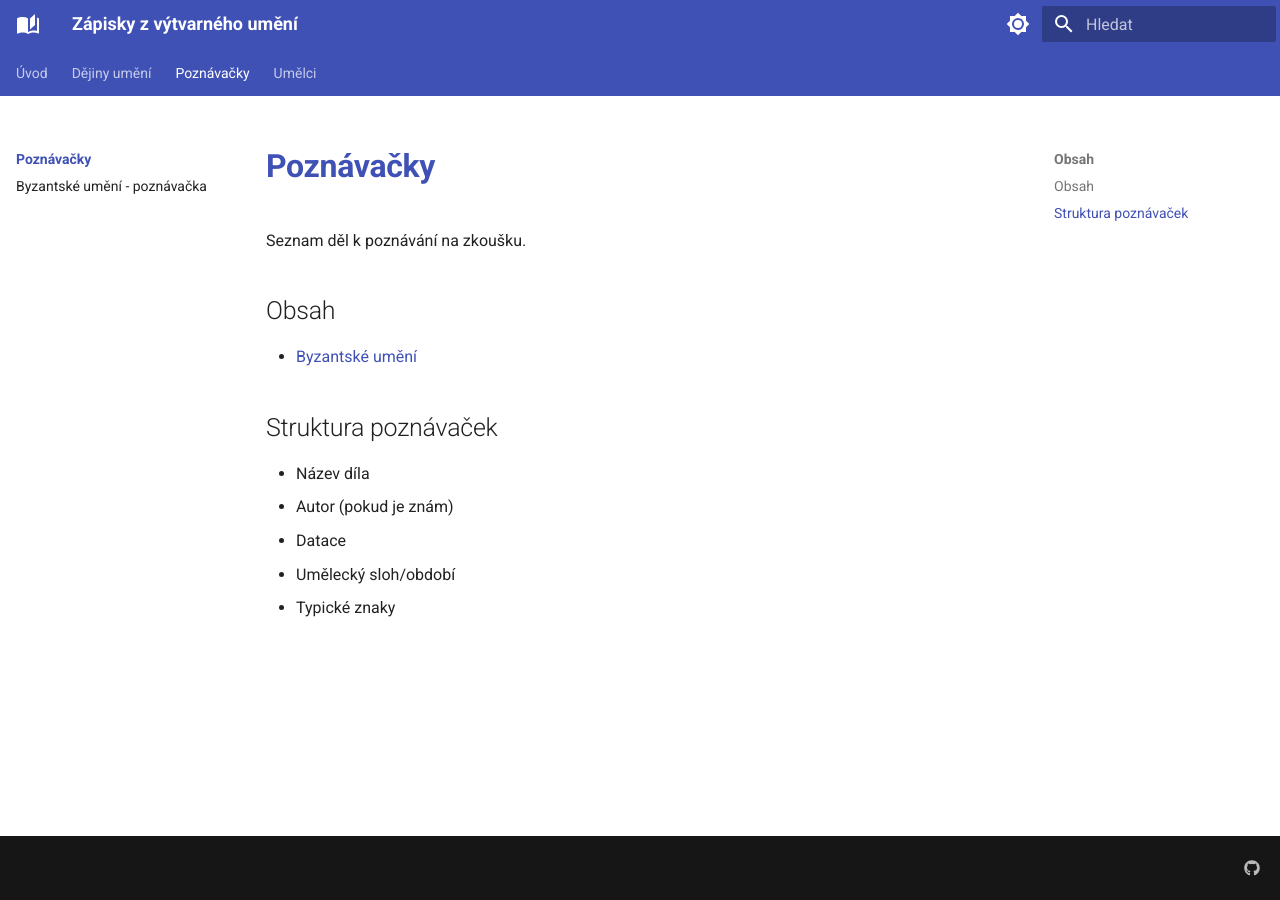
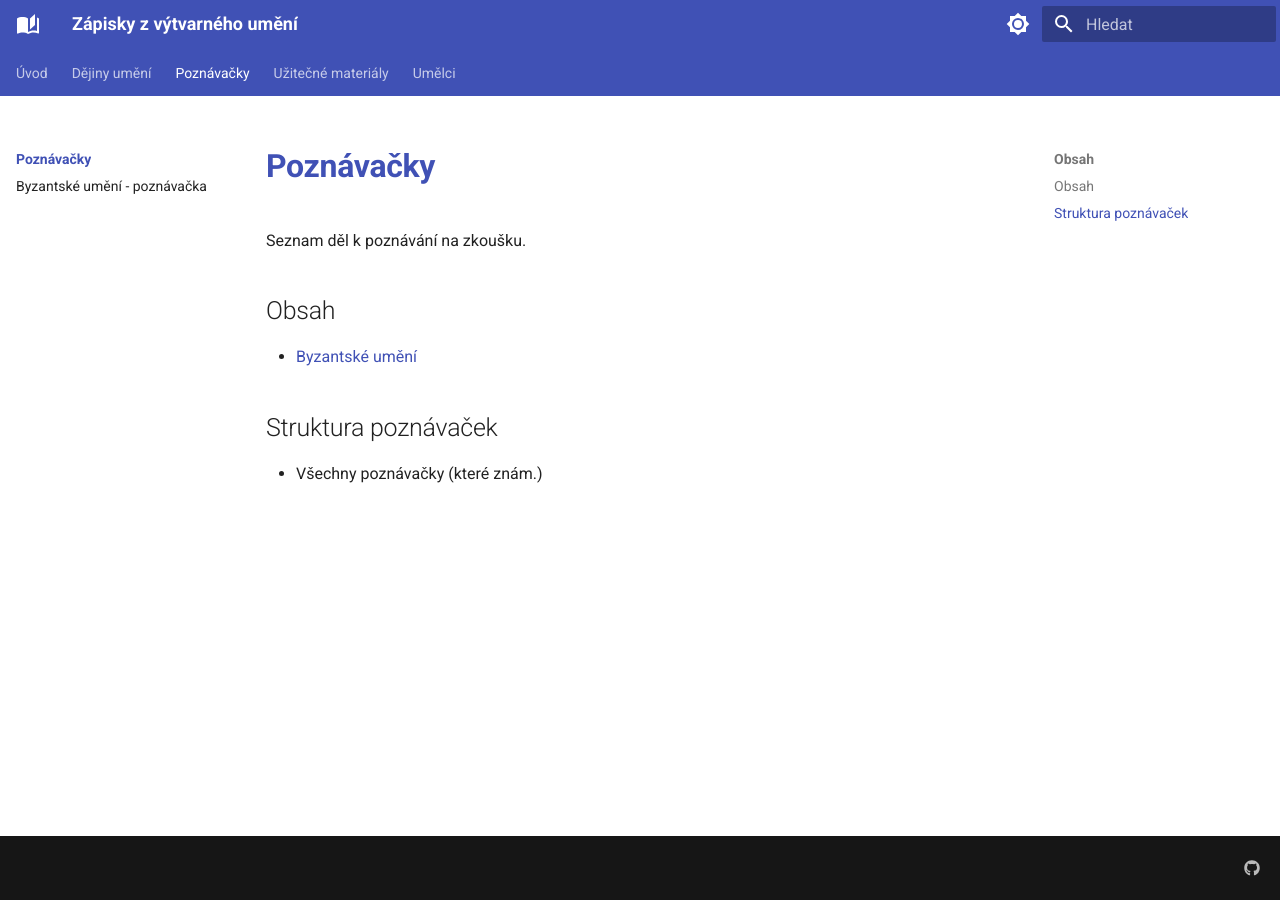
Before and after one commit to Alexuspo/Vupanska, an MkDocs documentation site: the page built from docs/poznavacky/index.md, in a window 1280 px wide. Built offline with MkDocs 1.6.1 and Material for MkDocs 9.7.7, drawn with Linux system fonts in a browser that asks for light colours.

Commit message:
skibidi update

```diff
--- a/docs/poznavacky/index.md
+++ b/docs/poznavacky/index.md
@@ -6,8 +6,4 @@ Seznam děl k poznávání na zkoušku.
 - [Byzantské umění](byzanc.md)
 
 ## Struktura poznávaček
-- Název díla
-- Autor (pokud je znám)
-- Datace
-- Umělecký sloh/období
-- Typické znaky
+- Všechny poznávačky (které znám.)
--- a/mkdocs.yml
+++ b/mkdocs.yml
@@ -66,6 +66,8 @@ nav:
   - Poznávačky:
     - poznavacky/index.md
     - poznavacky/byzanc.md
+  - Užitečné materiály:
+    - materialy/index.md
   - Umělci:
     - umelci/index.md
 
```
Also changed, not shown: docs/index.md (+8 -0 lines), docs/assets/images/byzanc/httpsprod-files-secure.s3.us-wes (1).png (renamed from docs/assets/images/byzanc/image2.png).
